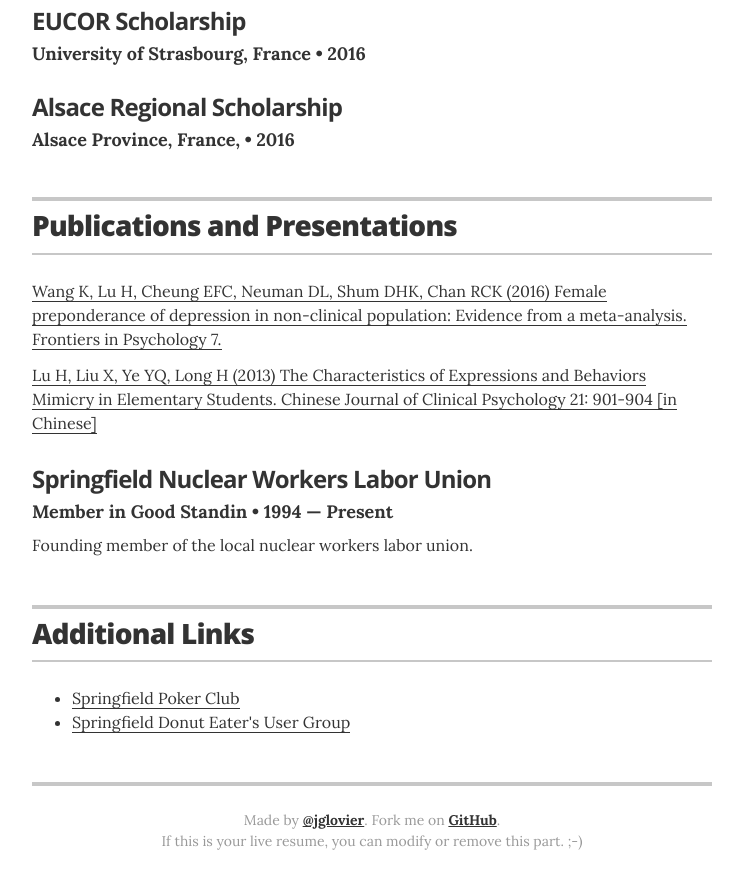
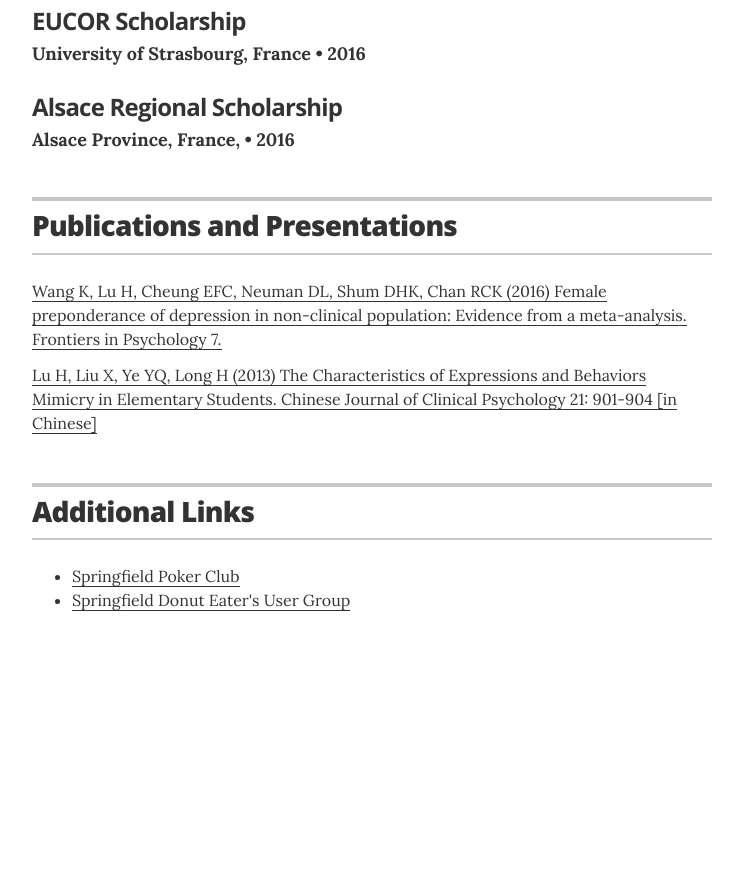
Before and after one commit to ErbB4/erbb4.github.io, a Jekyll site: the page built from index.html, in a window 1280 px wide and 900 px high, scrolled down 2590 px. Shown: the top 889 px of the window, without its empty margins (268-1011 px from the left). Built offline with Jekyll 4.4.1, drawn with Linux system fonts in a browser that asks for light colours; after the commit the page ends 3250 px from its top, so only the background shows below that.

Commit message:
delete footer

```diff
--- a/_layouts/resume.html
+++ b/_layouts/resume.html
@@ -208,11 +208,6 @@
           <p class="resume-item-copy"><a href="http://www.cnki.com.cn/Article/CJFDTotal-ZLCY201306007.htm">Lu H, Liu X, Ye YQ, Long H (2013) The Characteristics of Expressions and Behaviors Mimicry in Elementary Students. Chinese Journal of Clinical Psychology 21: 901-904 [in Chinese]</a></p>
         </div>
 
-        <div class="resume-item">
-          <h3 class="resume-item-title">Springfield Nuclear Workers Labor Union</h3>
-          <h4 class="resume-item-details">Member in Good Standin &bull; 1994 &mdash; Present</h4>
-          <p class="resume-item-copy">Founding member of the local nuclear workers labor union.</p>
-        </div>
 
       </section>
       <!-- end Associations -->
@@ -237,11 +232,6 @@
       <!-- end Links -->
       {% endif %}
 
-      <footer class="page-footer">
-        <p class="footer-line">Made by <a href="http://twitter.com/jglovier">@jglovier</a>. Fork me on <a href="https://github.com/jglovier/resume-template">GitHub</a>.</p>
-        <p class="footer-line">If this is your live resume, you can modify or remove this part. ;-)</p>
-      </footer>
-
     </div>
 
   </body>
```
